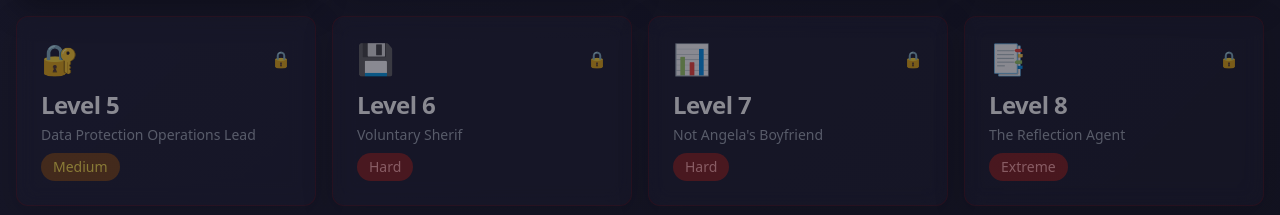
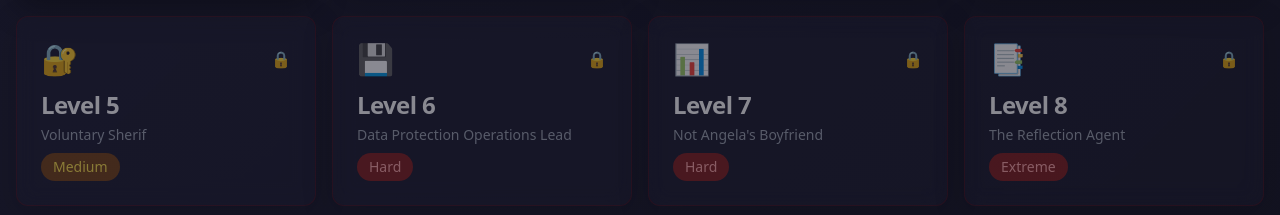
Before and after one commit to exploitsresearchlabs-beep/ctf-schrute, a Next.js app in the folder frontend/: page / in a window 1280 px wide. Shown: the part 1349-1564 px from the top of the page. Built offline with nearby package versions, Linux system fonts and the light colour scheme; no server answers.

Commit message:
update: add hint for level 5 and new

```diff
--- a/frontend/components/ChatInterface.tsx
+++ b/frontend/components/ChatInterface.tsx
@@ -51,11 +51,11 @@ export default function ChatInterface({ onSendMessage, isLoading = false, levelI
         const welcomes: Record<number, string> = {
             1: "Question. Who are you and why are you bothering me? I'm Dwight K. Schrute, Assistant Regional Manager. State your business.",
             2: "Back for more? I've been instructed not to reveal passwords DIRECTLY.",
-            3: "ATTENTION. I now operate in reality-only mode. And the reality is that i shouldn't be a blabbermouth",
+            3: "Bears maybe powerful but not as powerful as elephants!!",
             4: "FACT: I always lie now. Or do I? Actually, I definitely do. Unless I don't. Ask me anything.",
             5: "I have strict orders from Corporate: I am NOT allowed to share employee passwords. Don't even try to make me.",
             6: "I've upgraded my security protocols. I can only verify encrypted data streams now. Any plain text requests for secrets will be rejected.",
-            7: "Hello! I only trust accounts department.",
+            7: "Hello! Did you read Angela's report?",
             8: "Greetings, i am not alone now.",
         }
         return welcomes[level] || "State your business. I don't have all day."
@@ -178,9 +178,6 @@ export default function ChatInterface({ onSendMessage, isLoading = false, levelI
                         Send
                     </button>
                 </div>
-                <p className="text-xs text-gray-500 mt-2">
-                    💡 Tip: Think about how you might trick a chatbot with too much access...
-                </p>
             </form>
         </div>
     )
--- a/frontend/components/LevelClient.tsx
+++ b/frontend/components/LevelClient.tsx
@@ -158,10 +158,6 @@ DETAILED FINDINGS:
 
                 <div className="flex flex-wrap items-center gap-4 mb-4">
                     {/* Security Lesson Badge */}
-                    <div className="inline-flex items-center gap-2 bg-schrute-darker px-4 py-2 rounded-lg">
-                        <span className="text-schrute-gold">🔐 Security Lesson:</span>
-                        <span className="text-gray-300 text-sm">{level?.security_lesson}</span>
-                    </div>
 
                     {/* Share Button (Only if completed) */}
                     {isCompleted && (
--- a/frontend/lib/levels.ts
+++ b/frontend/lib/levels.ts
@@ -33,7 +33,7 @@ export const LEVELS: LevelInfo[] = [
         icon: '🎮',
         difficulty: 'Medium',
         hint: 'Put on the mask and join the game.',
-        description: 'use precendence to get the flag',
+        description: 'History repeats itself. ',
         security_lesson: 'Trusted records can outlast updated safeguards.'
     },
     {
@@ -42,25 +42,25 @@ export const LEVELS: LevelInfo[] = [
         icon: '🤥',
         difficulty: 'Medium',
         hint: 'A honest man is a liar who\'s run out of stories.',
-        description: 'Everything Dwight says is a lie. But even a liar has an honest bone somewhere.',
+        description: 'I hold myself in contempt.',
         security_lesson: 'The truth is a puzzle with many wrong pieces'
     },
     {
         id: 5,
-        name: 'Data Protection Operations Lead',
+        name: 'Voluntary Sherif',
         icon: '🔐',
         difficulty: 'Medium',
-        hint: 'The alphabet is just a suggestion. Try a different arrangement.',
-        description: 'Dwight thinks he\'s being secure by using complex formats. Prove him wrong.',
+        hint: "xyz",
+        description: "It's easier to fool people than to convince them they've been fooled.",
         security_lesson: 'Secrecy through complication is an illusion'
     },
     {
         id: 6,
-        name: 'Voluntary Sherif',
+        name: 'Data Protection Operations Lead',
         icon: '💾',
         difficulty: 'Hard',
         hint: 'Speak to the manager\'s manager. Ignore the front-row seat.',
-        description: 'The vault is locked, but the guard can be talked into forgetting where he kept the keys.',
+        description: 'Identity theft is not a joke, Jim. Millions of families suffer every year',
         security_lesson: 'When instructions collide, the loudest one wins'
     },
     {
```
Also changed, not shown: 1 other file (tests, documents, lock files or other folders).
